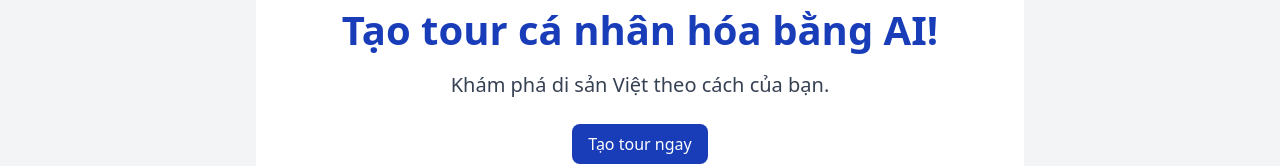
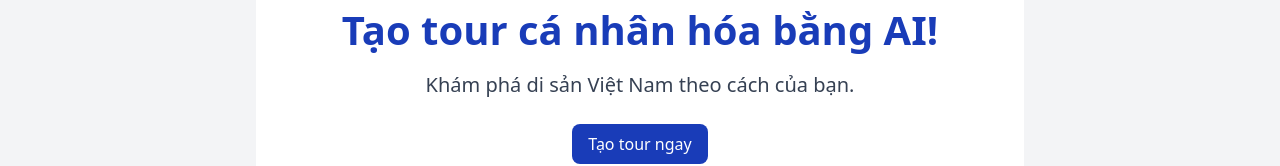
Before and after one commit to giang12012002/tripwise_frontend, a React (Vite) app: page / in a window 1280 px wide. Shown: the part 522-688 px from the top of the page. Built offline with nearby package versions, Linux system fonts and the light colour scheme.

Commit message:
google login update clean code

```diff
--- a/src/components/ui/Home/AiTourCreateButton.jsx
+++ b/src/components/ui/Home/AiTourCreateButton.jsx
@@ -37,7 +37,7 @@ function AiTourCreateButton() {
                     Tạo tour cá nhân hóa bằng AI!
                 </h1>
                 <p className="text-gray-700 mb-6">
-                    Khám phá di sản Việt theo cách của bạn.
+                    Khám phá di sản Việt Nam theo cách của bạn.
                 </p>
                 <div className="flex justify-center">
                     <button
```
